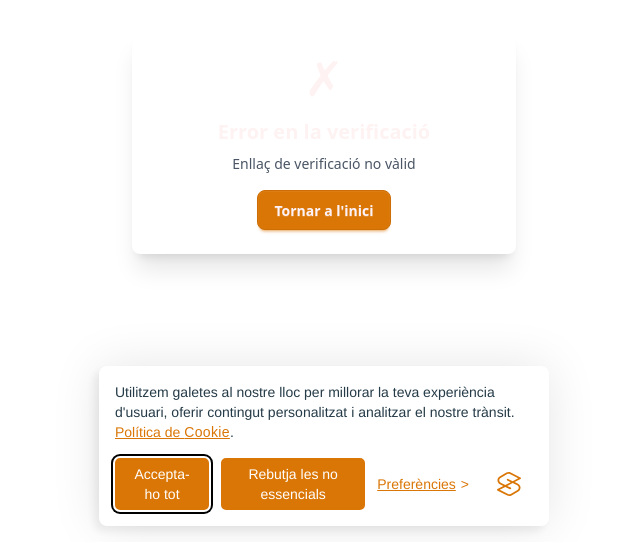
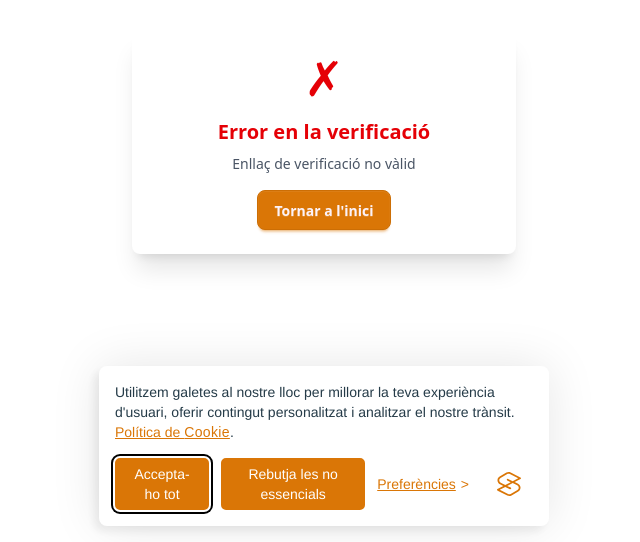
Before and after one commit to rubengm82/cerrajeria-front, a React (Vite) app: page /verify-email in a window 1280 px wide. Shown: the part 258-800 px from the top of the page, without its empty margins (316-956 px from the left). Built offline with nearby package versions, Linux system fonts and the light colour scheme; no server answers.

Commit message:
Correcion de colores de verifiy-email que salian verde y rojo clarito.

```diff
--- a/src/pages/auth/VerifyEmail.jsx
+++ b/src/pages/auth/VerifyEmail.jsx
@@ -54,8 +54,8 @@ function VerifyEmail() {
         <div className="text-center">
           {success ? (
             <>
-              <div className="text-success text-5xl mb-4">✓</div>
-              <h2 className="text-xl font-bold text-success mb-2">Correu verificat!</h2>
+              <div className="text-success-content text-5xl mb-4">✓</div>
+              <h2 className="text-xl font-bold text-success-content mb-2">Correu verificat!</h2>
               <p className="text-sm text-gray-600 mb-4">{message}</p>
               <button
                 className="btn btn-primary"
@@ -66,8 +66,8 @@ function VerifyEmail() {
             </>
           ) : (
             <>
-              <div className="text-error text-5xl mb-4">✗</div>
-              <h2 className="text-xl font-bold text-error mb-2">Error en la verificació</h2>
+              <div className="text-error-content text-5xl mb-4">✗</div>
+              <h2 className="text-xl font-bold text-error-content mb-2">Error en la verificació</h2>
               <p className="text-sm text-gray-600 mb-4">{error}</p>
               <button
                 className="btn btn-primary"
```
